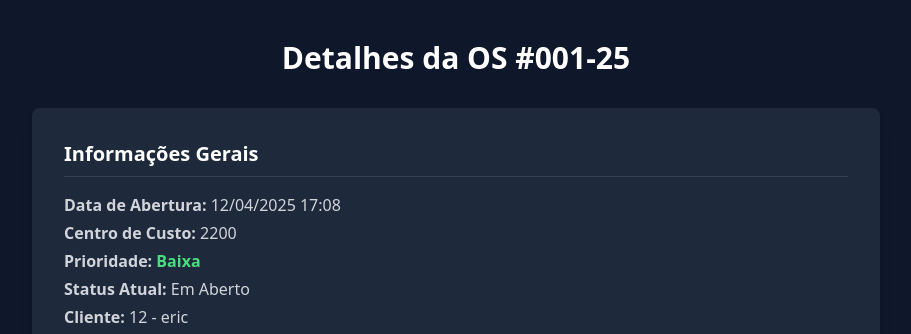
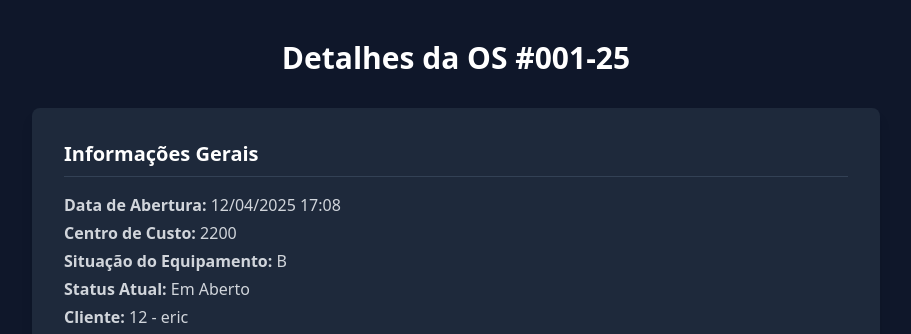
Before and after one commit to EricMoschen/Gestor-Os, a Django app: a page that uses menuos/templates/detalhes-os.html in a window 1280 px wide. Shown: the top 334 px of the page, without its empty margins (184-1095 px from the left). Run offline with Django 5.2, Linux system fonts and the light colour scheme; a user stored in the database is signed in; data comes from the database, SQL or seed files in the repository; some libraries are stand-ins or nearby versions.

Commit message:
Update detalhes-os.html

```diff
--- a/menuos/templates/detalhes-os.html
+++ b/menuos/templates/detalhes-os.html
@@ -12,17 +12,7 @@
             <ul class="space-y-1 text-gray-300">
                 <li><strong>Data de Abertura:</strong> {{ os.data_abertura|date:"d/m/Y H:i" }}</li>
                 <li><strong>Centro de Custo:</strong> {{ os.cc }}</li>
-                <li><strong>Prioridade:</strong>
-                    {% if os.prioridade == 'B' %}
-                        <span class="text-green-400 font-semibold">Baixa</span>
-                    {% elif os.prioridade == 'A' %}
-                        <span class="text-yellow-400 font-semibold">Alta</span>
-                    {% elif os.prioridade == 'C' %}
-                        <span class="text-red-500 font-semibold">Crítica</span>
-                    {% else %}
-                        <span>-</span>
-                    {% endif %}
-                </li>
+                <li><strong>Situação do Equipamento:</strong> {{os.prioridade}} </li>
                 <li><strong>Status Atual:</strong> {{ os.status }}</li>
                 <li><strong>Cliente:</strong> {{ os.cod_cliente }}</li>
                 <li><strong>SSM:</strong> {{ os.ssm }}</li>
```
